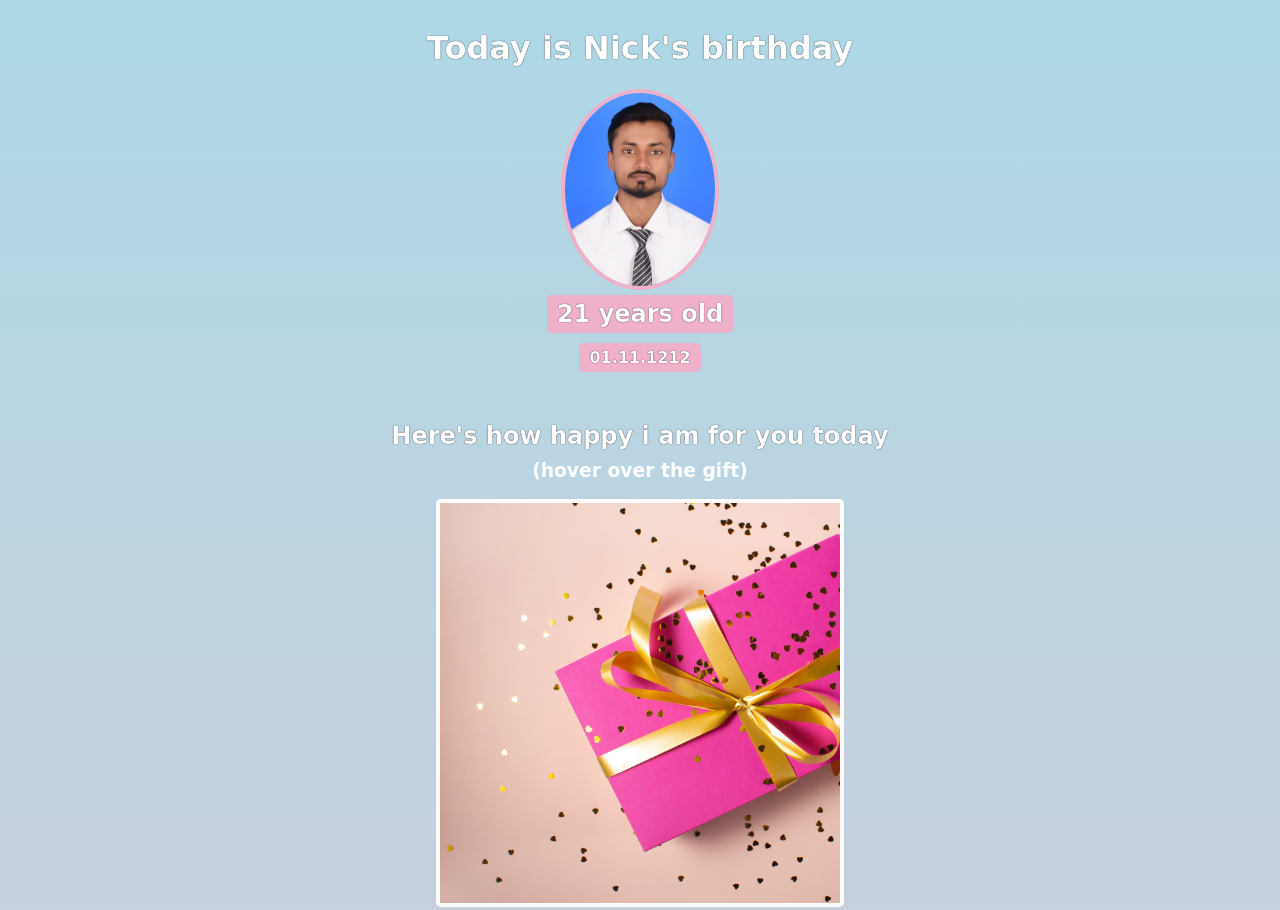
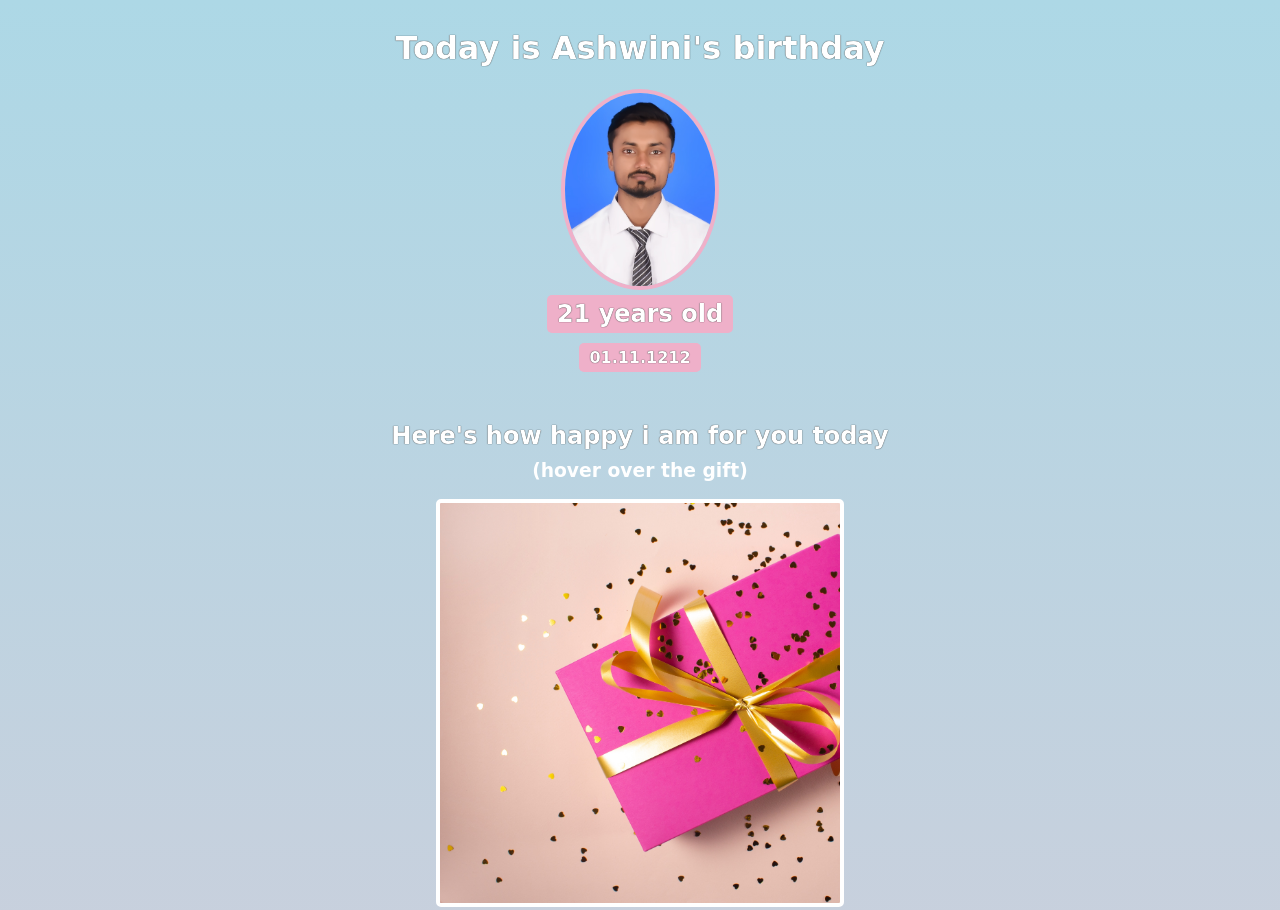
Before and after one commit to Anjanidas/birthday-gift-site, a plain HTML site: page index.html in a window 1280 px wide. Shown: the top 910 px of the page. Drawn offline with Linux system fonts and the light colour scheme; a web font is replaced by a local one.

Commit message:
change name to ashwini

```diff
--- a/index.html
+++ b/index.html
@@ -8,7 +8,7 @@
 </head>
 <body>
 	<div class="header">
-			<h1>Today is Nick's birthday</h1>
+			<h1>Today is Ashwini's birthday</h1>
 			<img id="image" src="images/anjani.jpg">
 			<h2 id="bday-age">21 years old</h2>
 			<h4 id="bday-date">01.11.1212</h4>
```
